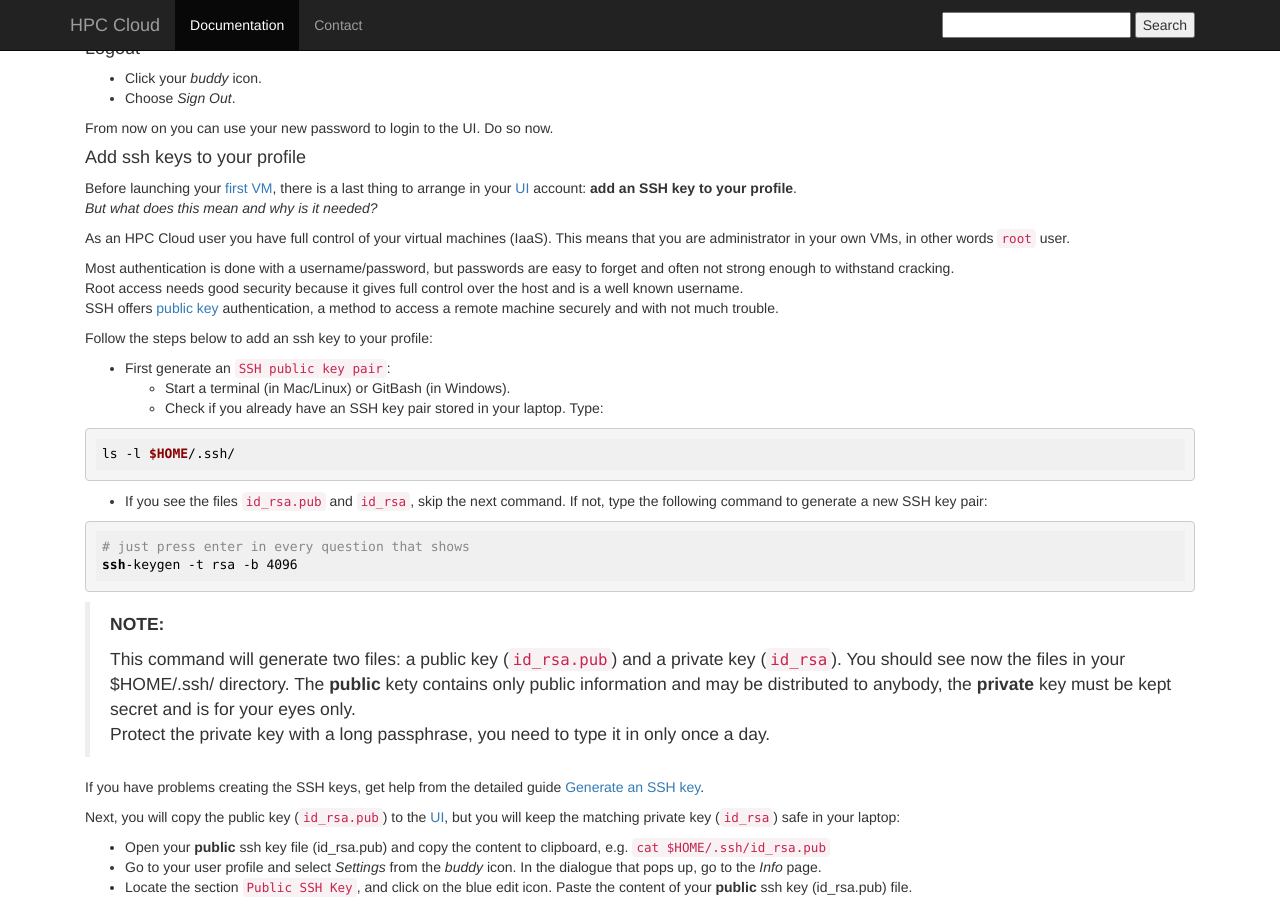
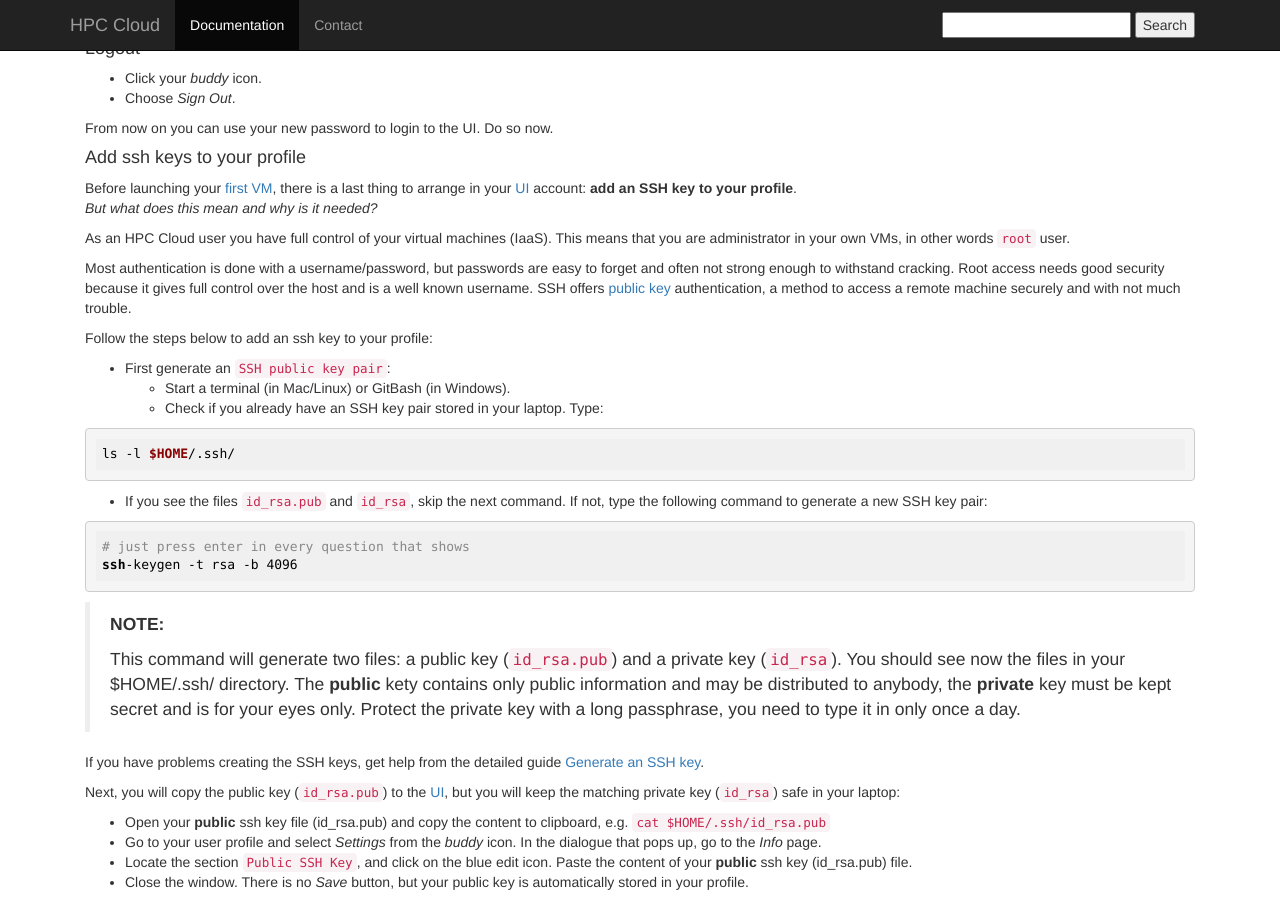
Before and after one commit to sara-nl/clouddocs, a Jekyll site: the page built from UvAworkshop-2016-01-25/UvAworkshop-2016-01-25-partA.markdown, in a window 1280 px wide and 900 px high, scrolled down 787 px. Built offline with Jekyll 4.4.1, drawn with Linux system fonts in a browser that asks for light colours; nearby versions of some CDN libraries.

Commit message:
docs for UvA workshop 2016-01-25

```diff
--- a/UvAworkshop-2016-01-25/UvAworkshop-2016-01-25-partA.markdown
+++ b/UvAworkshop-2016-01-25/UvAworkshop-2016-01-25-partA.markdown
@@ -55,9 +55,7 @@
 
 As an HPC Cloud user you have full control of your virtual machines (IaaS). This means that you are administrator in your own VMs, in other words `root` user.
 
-Most authentication is done with a username/password, but passwords are easy to forget and often not strong enough to withstand cracking.
-Root access needs good security because it gives full control over the host and is a well known username.
-SSH offers [public key](https://en.wikipedia.org/wiki/Public-key_cryptography) authentication, a method to access a remote machine securely and with not much trouble.
+Most authentication is done with a username/password, but passwords are easy to forget and often not strong enough to withstand cracking. Root access needs good security because it gives full control over the host and is a well known username. SSH offers [public key](https://en.wikipedia.org/wiki/Public-key_cryptography) authentication, a method to access a remote machine securely and with not much trouble.
 
 Follow the steps below to add an ssh key to your profile:
 
@@ -79,8 +77,7 @@
 > **NOTE:**
 >
 > This command will generate two files: a public key (`id_rsa.pub`) and a private key (`id_rsa`). You should see now the files in your $HOME/.ssh/ directory.
-> The **public** kety contains only public information and may be distributed to anybody, the **private** key must be kept secret and is for your eyes only.
-> Protect the private key with a long passphrase, you need to type it in only once a day.
+> The **public** kety contains only public information and may be distributed to anybody, the **private** key must be kept secret and is for your eyes only. Protect the private key with a long passphrase, you need to type it in only once a day.
 
 If you have problems creating the SSH keys, get help from the detailed guide [Generate an SSH key](SSHkey).
 
```
